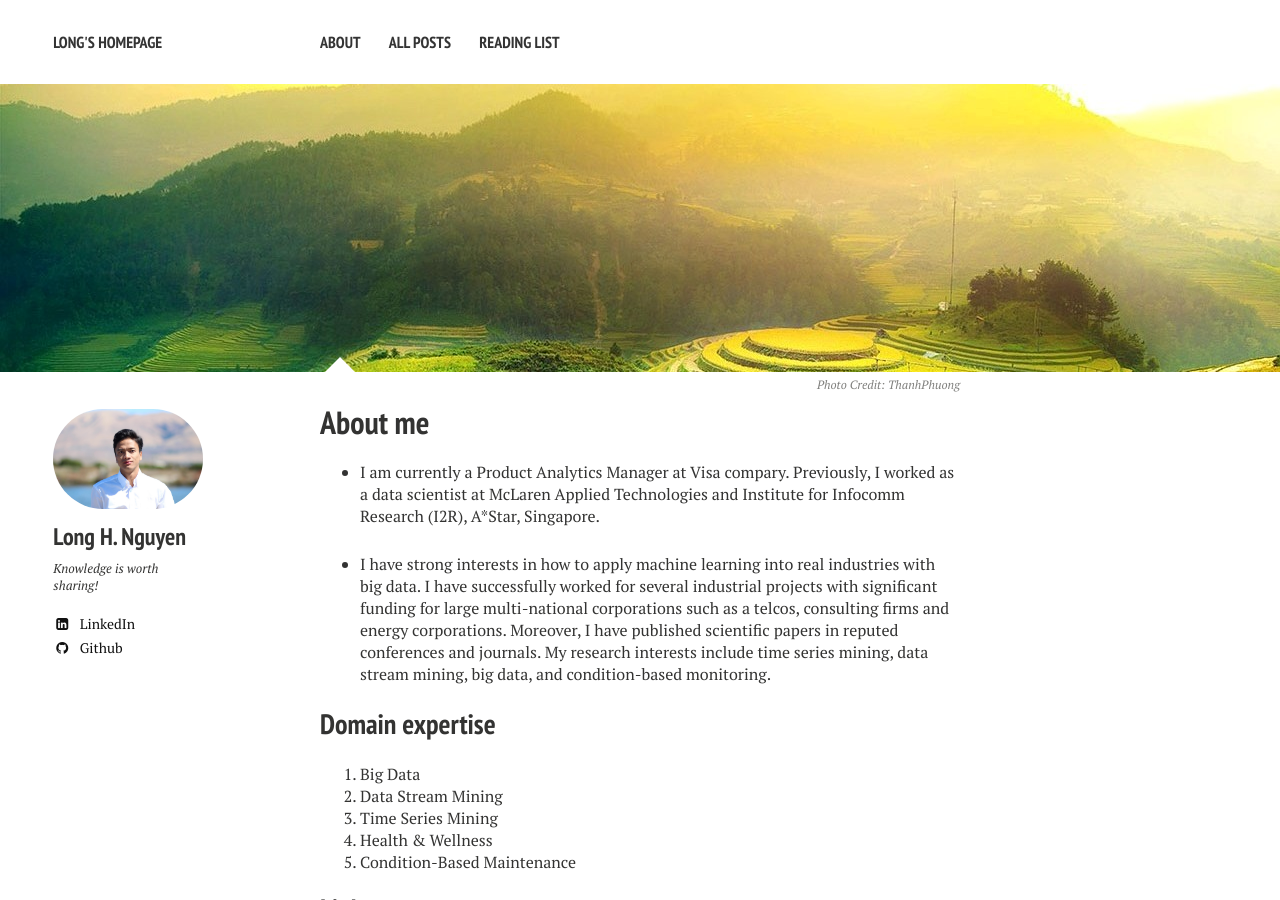
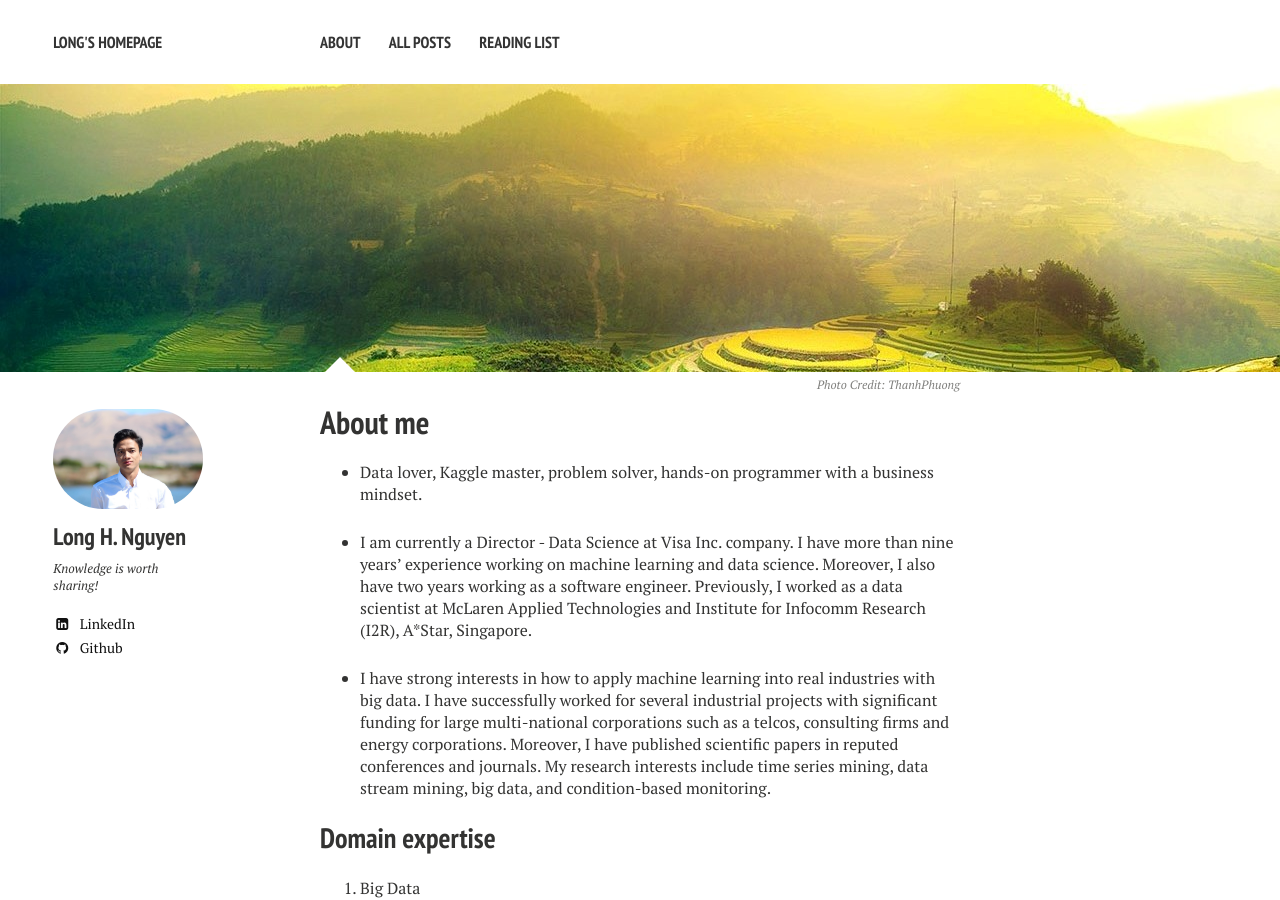
Before and after one commit to nguyenhailong/nguyenhailong.github.io, a Jekyll site: the page built from about/index.md, in a window 1280 px wide and 900 px high. Built offline with Jekyll 4.4.1, drawn with Linux system fonts in a browser that asks for light colours; nearby versions of some CDN libraries.

Commit message:
Update my title

```diff
--- a/about/index.md
+++ b/about/index.md
@@ -9,7 +9,9 @@ image:
   credit: ThanhPhuong
   creditlink: http://www.thanhphuong.com/
 ---
-* I am currently a Product Analytics Manager at Visa compary. Previously, I worked as a data scientist at McLaren Applied Technologies and Institute for Infocomm Research (I2R), A*Star, Singapore.
+* Data lover, Kaggle master, problem solver, hands-on programmer with a business mindset.
+
+* I am currently a Director - Data Science at Visa Inc. company. I have more than nine years’ experience working on machine learning and data science. Moreover, I also have two years working as a software engineer. Previously, I worked as a data scientist at McLaren Applied Technologies and Institute for Infocomm Research (I2R), A*Star, Singapore.
 
 * I have strong interests in how to apply machine learning into real industries with big data. I have successfully worked for several industrial projects with significant funding for large multi-national corporations such as a telcos, consulting firms and energy corporations.  Moreover, I have published scientific papers in reputed conferences and journals. My research interests include time series mining, data stream mining, big data, and condition-based monitoring.
 
```
Also changed, not shown: extras/resume.html (+25 -2 lines).
